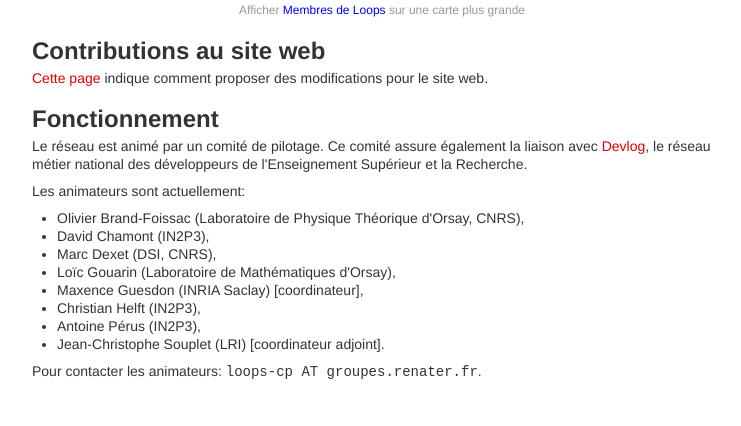
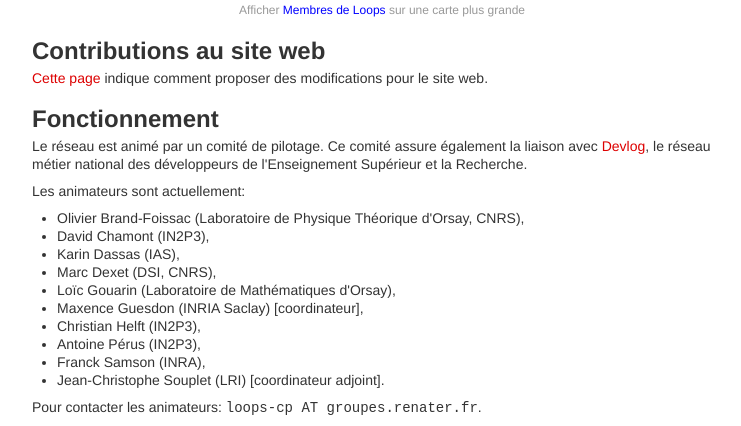
Before and after one commit to reseau-loops/reseau-loops.github.com, a Jekyll site: the page built from about.html, in a window 1280 px wide and 900 px high, scrolled down 881 px, cut to the strip 474-900 px from the top of the window. Shown: the whole strip, without its empty margins (258-999 px from the left). Built offline with Jekyll 4.4.1, drawn with Linux system fonts in a browser that asks for light colours; Markdown is read by kramdown in place of the engine named in the settings; comment, search, counter and statistics services are not loaded; before the commit the page ends 1745 px from its top, so only the background shows below that.

Commit message:
ajout K. Dassas et F. Samson aux membres du CP

```diff
--- a/about.html
+++ b/about.html
@@ -102,11 +102,13 @@ Les animateurs sont actuellement:
 <ul>
 <li>Olivier Brand-Foissac (Laboratoire de Physique Théorique d'Orsay, CNRS),</li>
 <li>David Chamont (IN2P3),</li>
+<li>Karin Dassas (IAS),</li>
 <li>Marc  Dexet (DSI, CNRS),</li>
 <li>Loïc Gouarin (Laboratoire de Mathématiques d'Orsay),</li>
 <li>Maxence Guesdon (INRIA Saclay) [coordinateur], </li>
 <li>Christian Helft (IN2P3),</li>
 <li>Antoine Pérus (IN2P3),</li>
+<li>Franck Samson (INRA),</li>
 <li>Jean-Christophe Souplet (LRI) [coordinateur adjoint].</li>
 </ul>
 <p>
```
